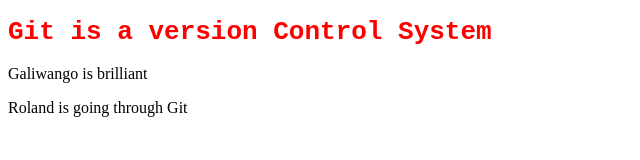
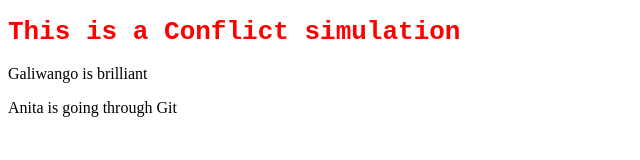
Before and after one commit to Roland-Sankara/React-From-Scratch, a plain HTML site: page jonathan.html in a window 1280 px wide. Shown: the whole page, without its empty margins (0-640 px from the left). Drawn offline with Linux system fonts and the light colour scheme.

Commit message:
changed the content in some elements

```diff
--- a/jonathan.html
+++ b/jonathan.html
@@ -5,9 +5,9 @@
     <link rel="stylesheet" href="new.css">
 </head>
 <body>
-    <h1>Git is a version Control System</h1>
+    <h1>This is a Conflict simulation</h1>
     <p>Galiwango is brilliant</p>
-    <p>Roland is going through Git</p>
+    <p>Anita is going through Git</p>
 
 </body>
 </html>
```
